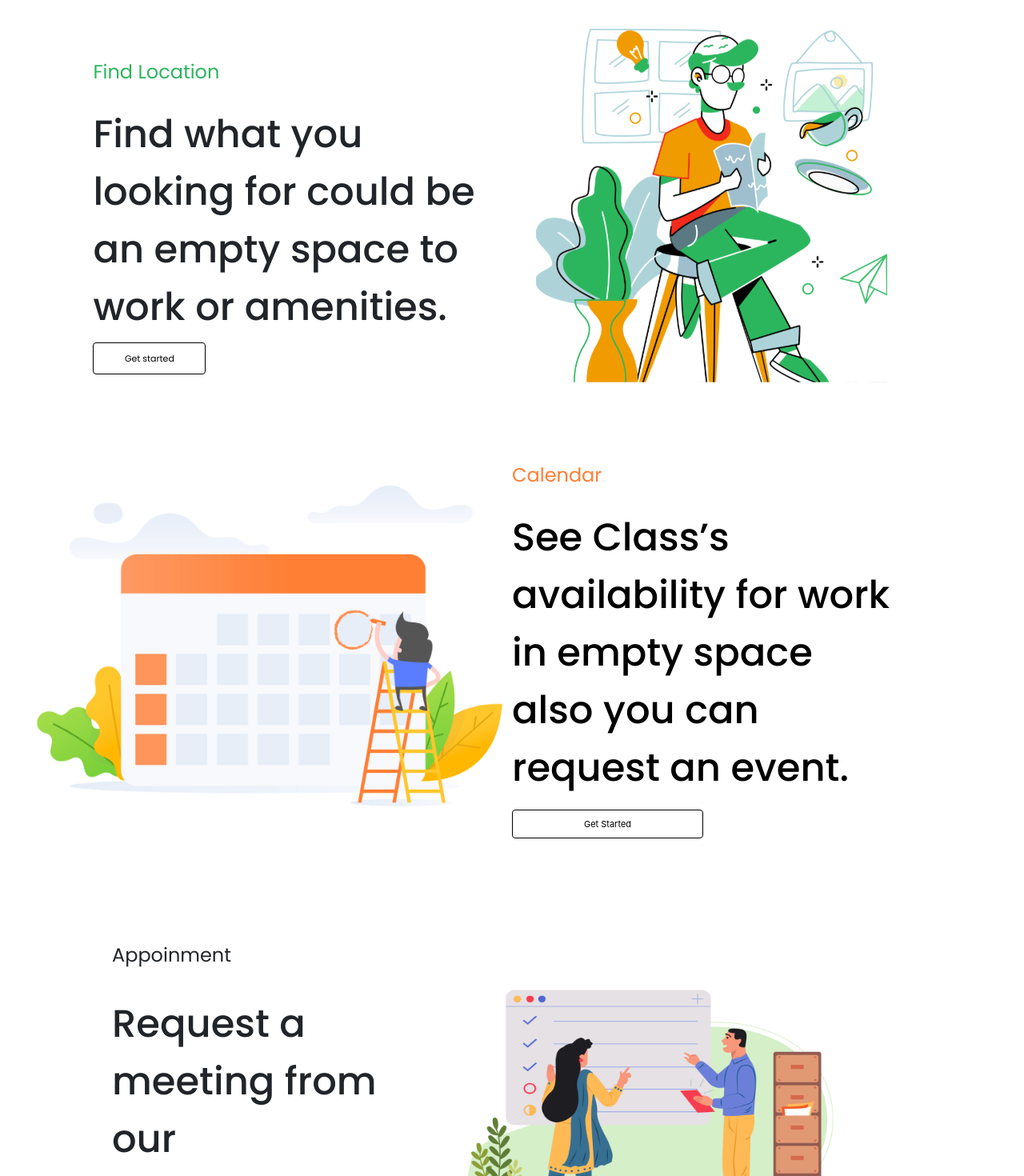
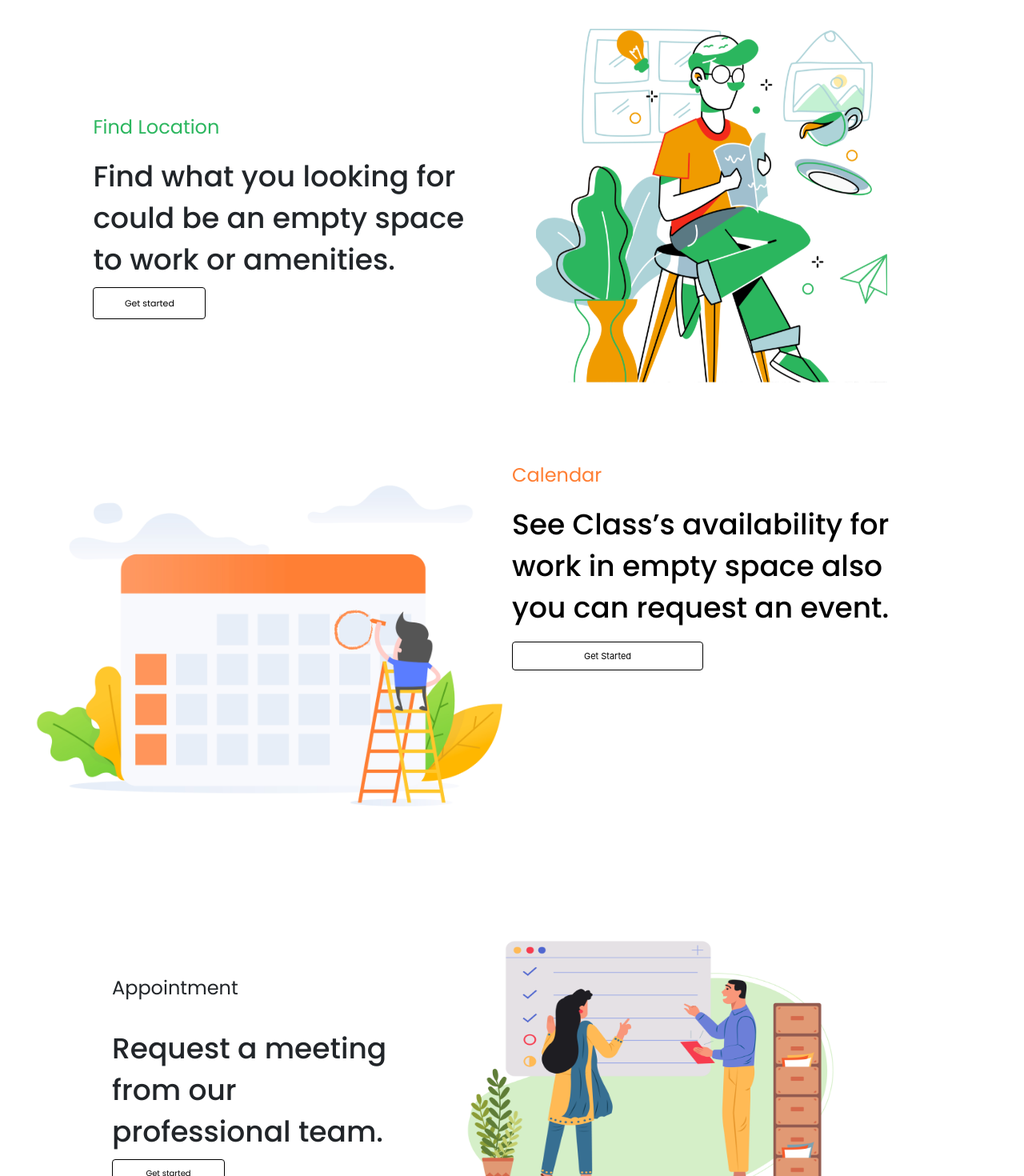
Before and after one commit to kubilaycakmak/attendence-frontend, a React (Create React App) app: page / in a window 1280 px wide. Shown: the part 100-1570 px from the top of the page at 80% size. Built offline with nearby package versions, Linux system fonts and the light colour scheme.

Commit message:
landing page changes

```diff
--- a/src/component/AppointmentHero/AppointmentHero.js
+++ b/src/component/AppointmentHero/AppointmentHero.js
@@ -9,7 +9,7 @@ export const AppointmentHero = ({ className }) => {
     <div className={`${classes.global_container} ${className}`}>
       <div>
         <div className={classes.appointment_wrapper}>
-          <p>Appoinment</p>
+          <p>Appointment</p>
         </div>
         <div className={classes.sentence_wrapper}>
           <h1>Request a meeting from our professional team.</h1>
--- a/src/component/AppointmentHero/AppointmentHero.module.scss
+++ b/src/component/AppointmentHero/AppointmentHero.module.scss
@@ -52,9 +52,9 @@
   }
   & h1 {
     font-family: Poppins;
-    font-size: 32px;
+    font-size:26px;
     font-weight: 500;
-    line-height: 48px;
+    line-height: 36px;
     text-align: center;
 
     //   @media screen and (min-width: 768px) {
@@ -62,15 +62,15 @@
     //     }
 
     @media (min-width: 768px) and (max-width: 1248px) {
-      font-size: 48px;
+      font-size: 36px;
       text-align: left;
-      line-height: 72px;
+      line-height: 52px;
     }
 
     @media (min-width: 1249px) {
-      font-size: 48px;
+      font-size: 36px;
       text-align: left;
-      line-height: 72px;
+      line-height: 52px;
     }
   }
 }
--- a/src/component/CalendarHero/CalendarHero.module.scss
+++ b/src/component/CalendarHero/CalendarHero.module.scss
@@ -49,14 +49,14 @@
   font-family: 'Poppins', sans-serif;
   font-style: normal;
   font-weight: 500;
-  font-size: 48px;
+  font-size: 36px;
   margin-top: 0.5em;
-  line-height: 72px;
+  line-height: 52px;
   color: #000000;
   text-align: left;
   @media screen and (max-width: 767px) {
-    font-size: 36px;
-    line-height: 46px;
+    font-size: 26px;
+    line-height: 36px;
   }
 }
 .button {
--- a/src/component/FindLocationHero/FindLocationHero.module.scss
+++ b/src/component/FindLocationHero/FindLocationHero.module.scss
@@ -32,14 +32,13 @@
     }
   }
   h1 {
-    font-size: 48px;
-    line-height: 48px;
+    font-size: 36px;
+    line-height: 52px;
     font-weight: 500;
-    line-height: 72px;
     margin-top: 0.5em;
     @media screen and (max-width: 767px) {
-      font-size: 32px;
-      line-height: 48px;
+      font-size: 26px;
+      line-height: 36px;
     }
   }
   .desktopBtn {
```
Also changed, not shown: 1 other file (tests, documents, lock files or other folders).
